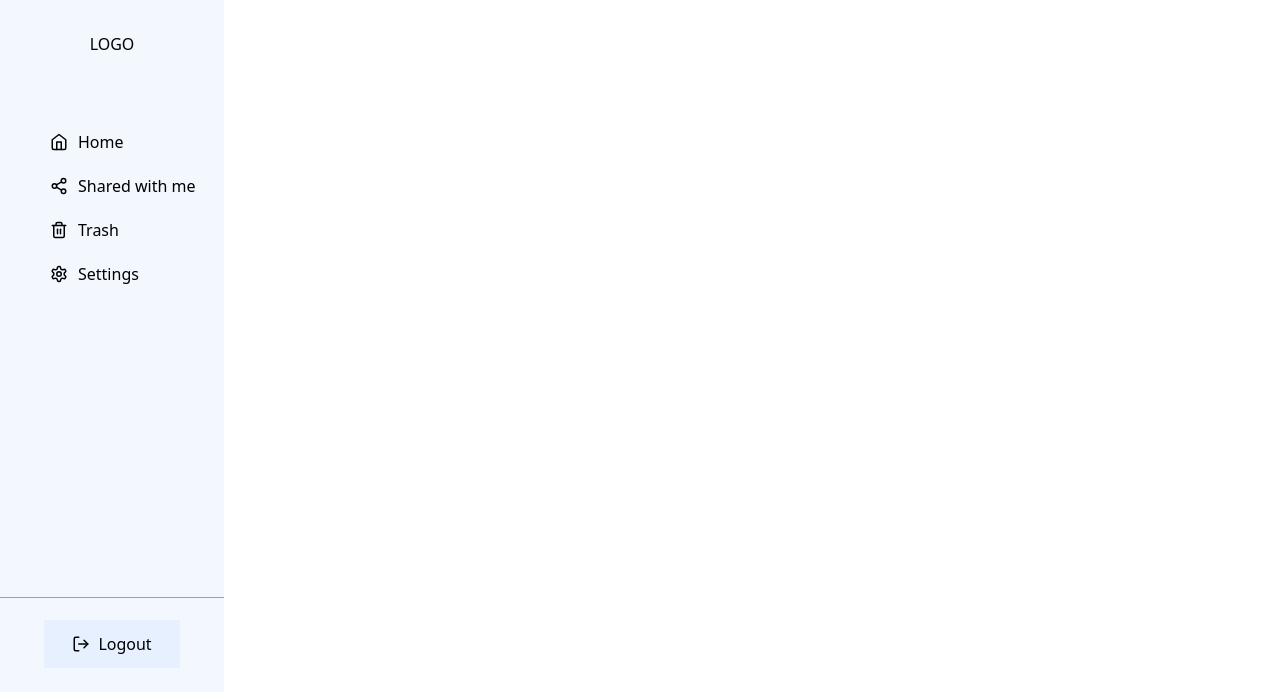
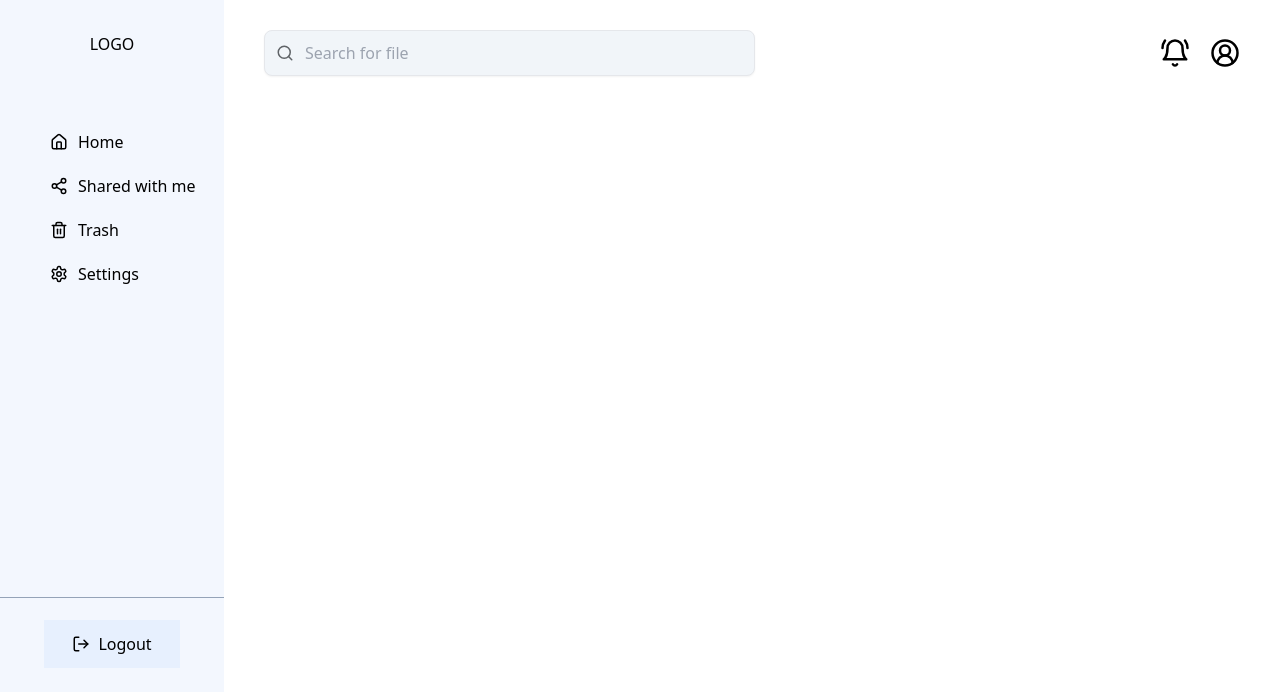
Before and after one commit to YaroslavTsybukh/File-manager, a React (Vite) app in the folder front-end/: page / in a window 1280 px wide. Shown: the top 692 px of the page. Built offline with nearby package versions, Linux system fonts and the light colour scheme; no server answers; sample sign-in values are in the browser's storage.

Commit message:
header is ready in main

```diff
--- /dev/null
+++ b/front-end/src/components/homePage/Header.tsx
@@ -0,0 +1,33 @@
+import { BellRing, CircleUserRound, Search } from 'lucide-react';
+
+import { selectUser } from 'core/store/slices/profileSlice';
+import { useAppSelector } from 'core/hooks/redux';
+
+export const Header = () => {
+    const state = useAppSelector(selectUser);
+    return (
+        <section className="header">
+            <div className="container">
+                <div className="header__wrapper">
+                    <div className="header__block-left">
+                        <Search size={18} color="#5F6367" />
+                        <input
+                            className="header__input"
+                            type="text"
+                            placeholder="Search for file"
+                        />
+                    </div>
+                    <div className="header__block-right">
+                        <BellRing size={30} />
+                        <div className="user">
+                            <CircleUserRound size={30} />
+                            {state && (
+                                <p className="user__email">{state.email}</p>
+                            )}
+                        </div>
+                    </div>
+                </div>
+            </div>
+        </section>
+    );
+};
--- a/front-end/src/components/index.ts
+++ b/front-end/src/components/index.ts
@@ -1,2 +1,5 @@
 //auth
 export { Auth } from 'components/Auth';
+
+//homePage
+export { Header } from 'components/homePage/Header';
--- a/front-end/src/core/store/slices/profileSlice.ts
+++ b/front-end/src/core/store/slices/profileSlice.ts
@@ -59,9 +59,10 @@ const profileSlice = createSlice({
     }),
     selectors: {
         selectStatus: (state) => state.status,
+        selectUser: (state) => state.user,
     },
 });
 
-export const { selectStatus } = profileSlice.selectors;
+export const { selectStatus, selectUser } = profileSlice.selectors;
 export const { updateProfile } = profileSlice.actions;
 export default profileSlice.reducer;
--- a/front-end/src/layout/variants/WithSidebarLayout.tsx
+++ b/front-end/src/layout/variants/WithSidebarLayout.tsx
@@ -6,8 +6,8 @@ export const WithSidebarLayout: FC<{ children: ReactNode }> = ({
 }) => {
     return (
         <main className="flex">
+            <SideBar />
             <article>{children}</article>
-            <SideBar />
         </main>
     );
 };
--- a/front-end/src/pages/HomePage.tsx
+++ b/front-end/src/pages/HomePage.tsx
@@ -1,13 +1,14 @@
 import { FC } from 'react';
 import { useCheckProfile } from 'core/hooks/useCheckProfile';
 import { Layout } from 'layout/Layout';
+import { Header } from 'components';
 
 export const HomePage: FC = () => {
     useCheckProfile();
 
     return (
         <Layout>
-            <section></section>
+            <Header />
         </Layout>
     );
 };
--- a/front-end/src/styles/_settings.css
+++ b/front-end/src/styles/_settings.css
@@ -11,6 +11,10 @@
     body {
         @apply min-h-full min-w-80 text-base font-normal;
     }
+
+    article {
+        @apply mt-7.5 w-full max-w-full;
+    }
 }
 
 @layer components {
--- a/front-end/src/styles/components/_sidebar.css
+++ b/front-end/src/styles/components/_sidebar.css
@@ -6,7 +6,7 @@
     }
 
     .aside__item {
-        @apply w-full max-w-52 rounded-r-50 py-2.5 pl-12.5 hover:bg-blue-100 hover:shadow-md;
+        @apply w-full max-w-52 cursor-pointer rounded-r-50 py-2.5 pl-12.5 hover:bg-blue-100 hover:shadow-md;
     }
 
     .aside__link {
--- /dev/null
+++ b/front-end/src/styles/components/homePage/_header.css
@@ -0,0 +1,22 @@
+.header {
+    .header__wrapper {
+        @apply flex items-center justify-between;
+    }
+
+    .header__block-left {
+        @apply max-w-491 relative w-full;
+    }
+
+    .lucide-search {
+        @apply absolute left-3 top-3.5;
+    }
+
+    .header__input {
+        @apply w-full bg-slate-100 pl-10 focus-visible:outline-none;
+    }
+
+    .header__block-right,
+    .user {
+        @apply flex gap-5;
+    }
+}
--- a/front-end/src/styles/main.css
+++ b/front-end/src/styles/main.css
@@ -4,3 +4,4 @@
 /* подключения компонентов страницы */
 @import 'styles/components/_auth.css';
 @import 'styles/components/_sidebar.css';
+@import 'styles/components/homePage/_header.css';
--- a/front-end/tailwind.config.js
+++ b/front-end/tailwind.config.js
@@ -2,9 +2,14 @@
 export default {
     content: ['./index.html', './src/**/*.{js,ts,jsx,tsx}'],
     theme: {
+        container: {
+            padding: '40px',
+        },
         extend: {
             spacing: {
                 5.5: '22px',
+                7.5: '30px',
+                12.5: '50px',
                 33: '132px',
             },
             colors: {
@@ -18,8 +23,8 @@ export default {
             borderRadius: {
                 50: '50px',
             },
-            padding: {
-                12.5: '50px',
+            maxWidth: {
+                491: '491px',
             },
         },
     },
```
Also changed, not shown: front-end/package.json (+4 -4 lines), 1 other file (tests, documents, lock files or other folders).
